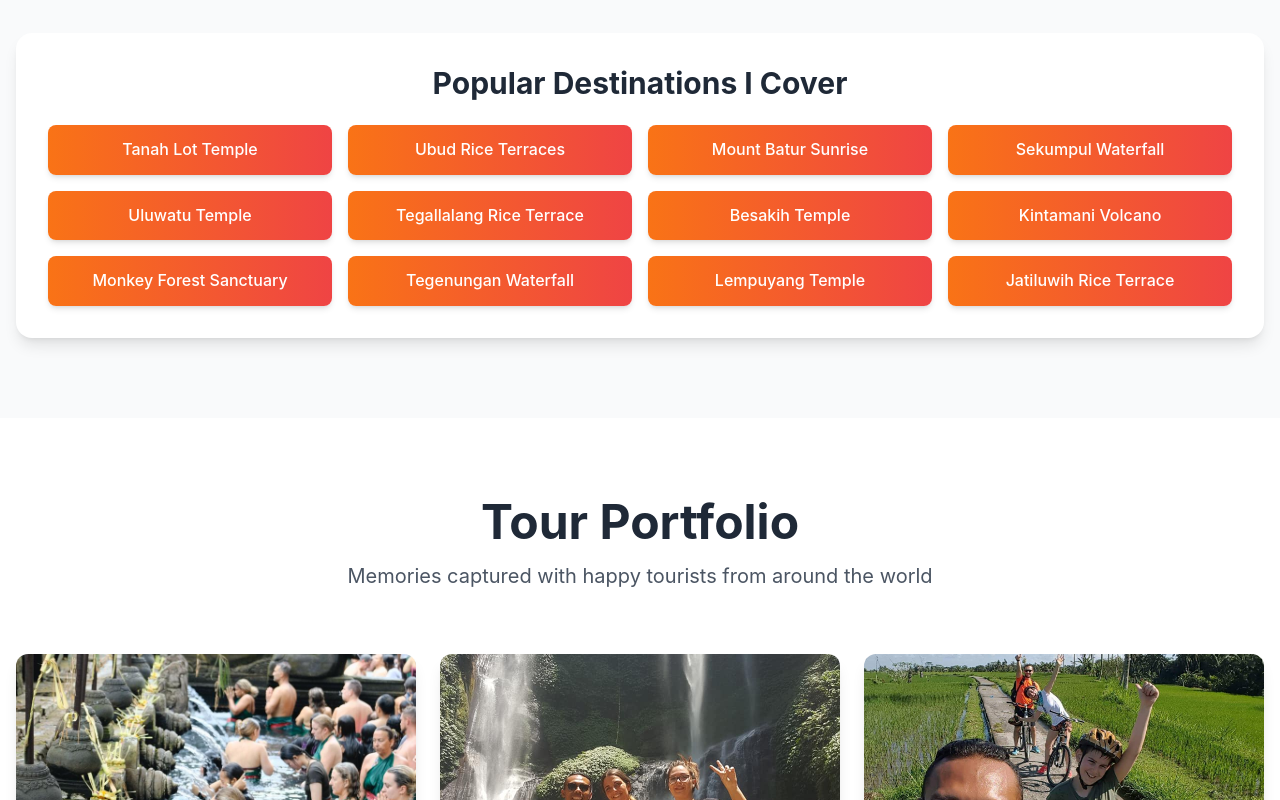
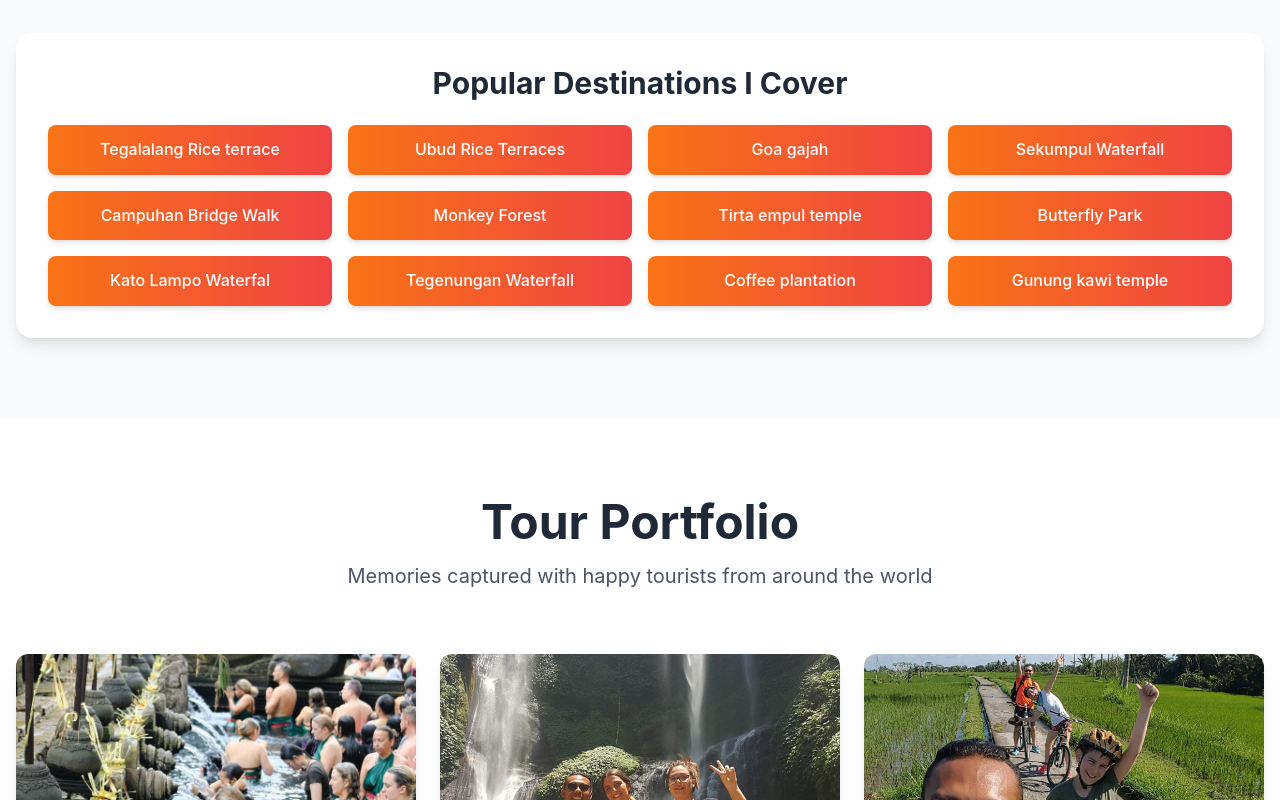
Before and after one commit to KetutSania/Gus-De-Tour-Guide, a React (Vite) app: page / in a window 1280 px wide. Shown: the part 2440-3240 px from the top of the page. Built offline with nearby package versions, Linux system fonts and the light colour scheme.

Commit message:
update service

```diff
--- a/src/components/Portfolio.tsx
+++ b/src/components/Portfolio.tsx
@@ -46,7 +46,7 @@ const Portfolio = () => {
       location: "Ubud Palace"
     },
     {
-      src: "img/Tirta Empul2",
+      src: "img/Tirta empul2.jpg",
       alt: "Titra Empul",
       location: "Tirta Empul"
     }
--- a/src/components/Services.tsx
+++ b/src/components/Services.tsx
@@ -42,18 +42,18 @@ const Services = () => {
   ];
 
   const destinations = [
-    "Tanah Lot Temple",
+    "Tegalalang Rice terrace ",
     "Ubud Rice Terraces",
-    "Mount Batur Sunrise",
+    "Goa gajah",
     "Sekumpul Waterfall",
-    "Uluwatu Temple",
-    "Tegallalang Rice Terrace",
-    "Besakih Temple",
-    "Kintamani Volcano",
-    "Monkey Forest Sanctuary",
+    "Campuhan Bridge Walk",
+    "Monkey Forest",
+    "Tirta empul temple",
+    "Butterfly Park",
+    "Kato Lampo Waterfal",
     "Tegenungan Waterfall",
-    "Lempuyang Temple",
-    "Jatiluwih Rice Terrace"
+    "Coffee plantation",
+    "Gunung kawi temple"
   ];
 
   return (
```
